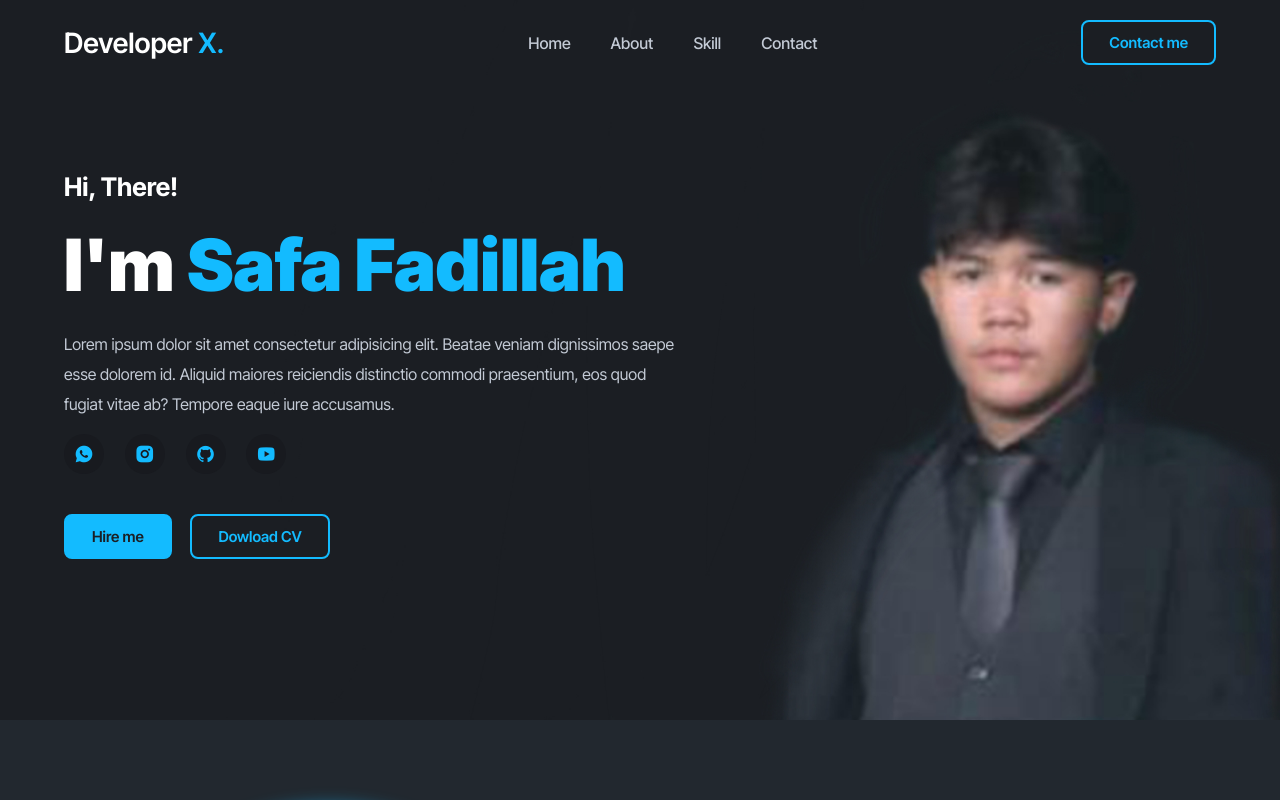
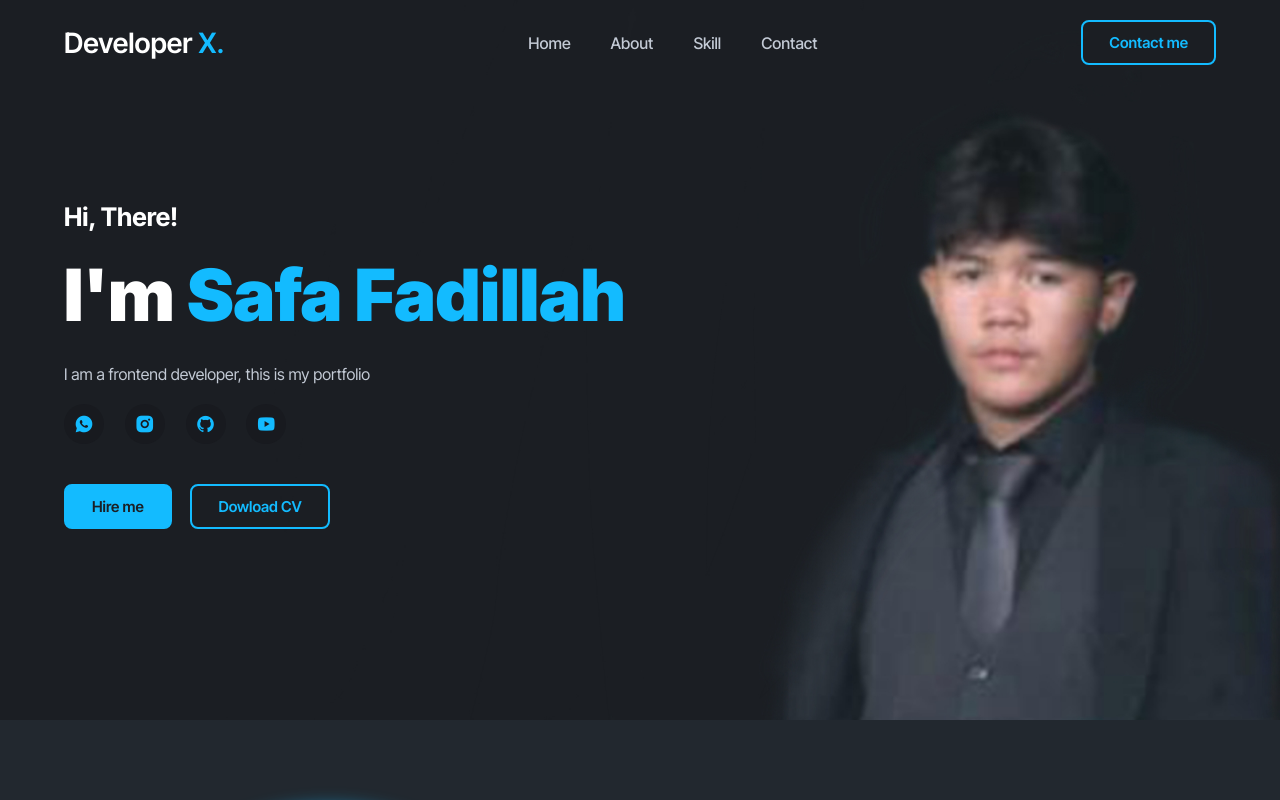
Before and after one commit to Safafadillah/Web-safa--fadillah3, a plain HTML site: page index.html in a window 1280 px wide. Shown: the top 800 px of the page. Drawn offline with nearby package versions, Linux system fonts and the light colour scheme; files whose address does not match are found by name.

Commit message:
Update index.html

```diff
--- a/index.html
+++ b/index.html
@@ -46,7 +46,7 @@
         <div class="main-content" data-aos="fade-in">
             <h4>Hi, There!</h4>
             <h1>I'm <span>Safa Fadillah</span></h1>
-            <p>Lorem ipsum dolor sit amet consectetur adipisicing elit. Beatae veniam dignissimos saepe esse dolorem id. Aliquid maiores reiciendis distinctio commodi praesentium, eos quod fugiat vitae ab? Tempore eaque iure accusamus.</p>
+            <p>I am a frontend developer, this is my portfolio</p>
             <div class="social">
                 <a href="https://wa.me/085172097636"><i class="ri-whatsapp-fill"></i></a>
                 <a href="https://www.instagram.com/safaa.lyandra/"><i class="ri-instagram-fill"></i></a>
```
